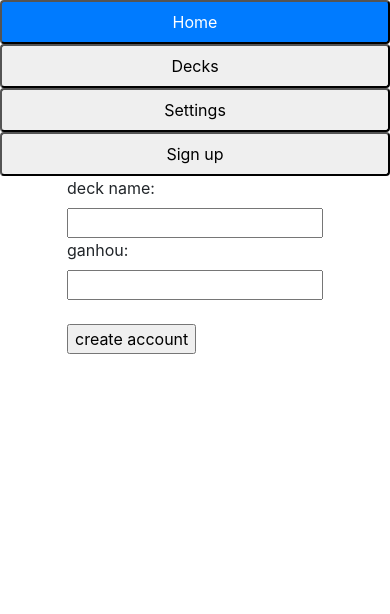
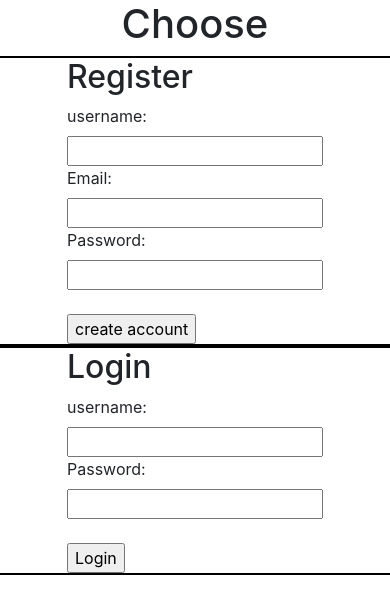
Before and after one commit to pedro7161/Projeto_site, a PHP site: page / in a window 390 px wide. Shown: the top 614 px of the page. Run offline with PHP 8.4, Linux system fonts and the light colour scheme; data that the repository does not hold is empty; some libraries are stand-ins or nearby versions.

Commit message:
added login using session

```diff
--- a/dabase.txt
+++ b/dabase.txt
@@ -10,6 +10,8 @@ id int AUTO_INCREMENT,
 id_player int,
 Id_card int,
 name varchar(255) NOT NULL,
+victory int,
+defeat int,
 PRIMARY KEY(id)
 );
 CREATE TABLE allcards(
--- a/index.php
+++ b/index.php
@@ -1,5 +1,14 @@
+<?php
+
+session_start();
+session_destroy();
+
+
+
+?>
 <!doctype html>
 <html lang="en">
+
 <head>
   <title>Yu-gi-oh Master Duel</title>
   <!-- Required meta tags -->
@@ -10,51 +19,29 @@
   <!-- Bootstrap CSS -->
   <link rel="stylesheet" href="https://stackpath.bootstrapcdn.com/bootstrap/4.3.1/css/bootstrap.min.css" integrity="sha384-ggOyR0iXCbMQv3Xipma34MD+dH/1fQ784/j6cY/iJTQUOhcWr7x9JvoRxT2MZw1T" crossorigin="anonymous">
   <style>
-     .dark{
+    .dark {
       background-color: #222;
       color: #e6e6e6;
     }
-      .white{
+
+    .white {
       color: #fff;
     }
   </style>
 </head>
+
 <body class="darkmode">
   <!-- Nav tabs -->
-      <nav class="nav nav-pills flex-column flex-sm-row">
-        <button class="flex-sm-fill text-sm-center nav-link active" id="1"onclick="reply_click(this.id)" href="#">Home</button>
-        <button class="flex-sm-fill text-sm-center nav-link "id="2" onclick="reply_click()" href="#">Decks</button>
-        <button class="flex-sm-fill text-sm-center nav-link" id="3" onclick="reply_click()" href="#">Settings</button>
-        <button class="flex-sm-fill text-sm-center nav-link"id="4"  onclick="reply_click()" href="#">Sign up</button>
-      </nav>
 
-      <!-- Tab panes -->
-      <div class="tab-content">
-          <div class="tab-pane fade show active" id="tab1Id" role="tabpanel">
-            <div class="container d-flex justify-content-center" >
+    <div class="container d-flex justify-content-center">
+      <h1>Choose</h1>
+    </div>
+      <div class="row">
 
-              <form method="post" action="php/stats.php">
-                <label for="fname">deck name:</label><br>
-                <input type="text" id="fname" name="username"><br>
-                <label for="fname">ganhou:</label><br>
-                <input type="email" id="fname" name="email"><br><br>
-                <input type="submit" value="create account">
-              </form>
-             </div>
-          </div>
+       <div class="col-sm-6 d-flex justify-content-center"style="border: solid black 2px;float:left">
 
-
-          <div class="tab-pane fade" id="tab3Id" role="tabpanel">
-            <div class="container">
-            <p class="darkmode">dark mode:</p>
-            <button class="flex-sm-fill text-sm-center darkmode"  onclick="myFunction()" href="#">Switch</button>
-
-          </div>
-        </div>
-          <div class="tab-pane fade" id="tab4Id" role="tabpanel">
-              <div class="container d-flex justify-content-center" >
-
-                <form method="post" action="php/register.php">
+          <form method="post" action="php/register.php" >
+          <h2>Register</h2>
             <label for="fname">username:</label><br>
             <input type="text" id="fname" name="username"><br>
             <label for="fname">Email:</label><br>
@@ -64,64 +51,20 @@
             <input type="submit" value="create account">
           </form>
           </div>
-        </div>
-        <div class="tab-pane fade" id="tab2Id" role="tabpanel">
-          <div class="container">
-            <h2 class="d-flex justify-content-center"> Your Decks</h2>
-          <?php
-                require("php/connection.php");
-                $sql = "SELECT decks.name,allcards.name,allcards.type,allcards.effect FROM decks inner join allcards where decks.Id_card=allcards.id;";
-                //runs the query and prints the result
-                $result = mysqli_query($db,$sql);
-                if (!mysqli_query($db,$sql))
-                {
-                die('Error: ' . mysqli_error($db));
-                }
+          <div class="col-sm-6 d-flex justify-content-center" style="border: solid black 2px;float:right">
 
-                if ($result->num_rows > 0)
-                  {
-                      echo "<table class='table table-sm'id='tbl' border='1' style='object-fit: scale-down;'><tr>";
-                      $field=$result->fetch_fields();
-                // output column names
-                    foreach ($field as $col)
-                    {
-                        echo "<th>".$col->name."</th>";
-                    }
-                    echo "</tr>";
 
-                // output data of each row
-                    while($row = $result->fetch_row())
-                    {
-                        echo "<tr>";
-
-                        for ($i=0;$i<$result->field_count;$i++)
-                        {
-                          echo "<td style='width:200px'>".$row[$i]."</td>";
-                        }
-
-                        echo "</tr>";
-                      }
-                    echo "</table>";
-                    }
-     ?>
-            <div class="d-flex justify-content-center">
-        <form method="post" action="deckcreator.php">
-            <button type="submit">create deck</button>
+          <form method="post" action="php/login.php">
+          <h2>Login</h2>
+            <label for="fname">username:</label><br>
+            <input type="text" id="fname" name="lusername"><br>
+            <label for="lname">Password:</label><br>
+            <input type="password" id="lname" name="lpassword"><br><br>
+            <input type="submit" value="Login">
           </form>
           </div>
       </div>
-          </div>
-      </div>
 
-      <script>
-        function myFunction() {
-        var element = document.body;
-
-        element.classList.toggle("dark");
-
-
-        }
-    </script>
   <!-- Optional JavaScript -->
   <!-- jQuery first, then Popper.js, then Bootstrap JS -->
 
@@ -129,4 +72,5 @@
   <script src="https://cdnjs.cloudflare.com/ajax/libs/popper.js/1.14.7/umd/popper.min.js" integrity="sha384-UO2eT0CpHqdSJQ6hJty5KVphtPhzWj9WO1clHTMGa3JDZwrnQq4sF86dIHNDz0W1" crossorigin="anonymous"></script>
   <script src="https://stackpath.bootstrapcdn.com/bootstrap/4.3.1/js/bootstrap.min.js" integrity="sha384-JjSmVgyd0p3pXB1rRibZUAYoIIy6OrQ6VrjIEaFf/nJGzIxFDsf4x0xIM+B07jRM" crossorigin="anonymous"></script>
 </body>
+
 </html>
--- /dev/null
+++ b/php/logback.php
@@ -0,0 +1,6 @@
+<?php
+session_start();
+if($_SESSION['username']){
+    header("location: ./home.php");
+    exit;
+}
--- /dev/null
+++ b/php/logout.php
@@ -0,0 +1,4 @@
+<?php
+session_start();
+session_destroy();
+header("location: ../index.php");
--- /dev/null
+++ b/php/session.php
@@ -0,0 +1,6 @@
+<?php
+session_start();
+if(!$_SESSION['username']){
+    header("location: ./index.php");
+    exit;
+}
```
Also changed, not shown: home.php (added, +136 -0 lines), php/login.php (added, +34 -0 lines). Lines whose indentation alone changed are shown as unchanged.
